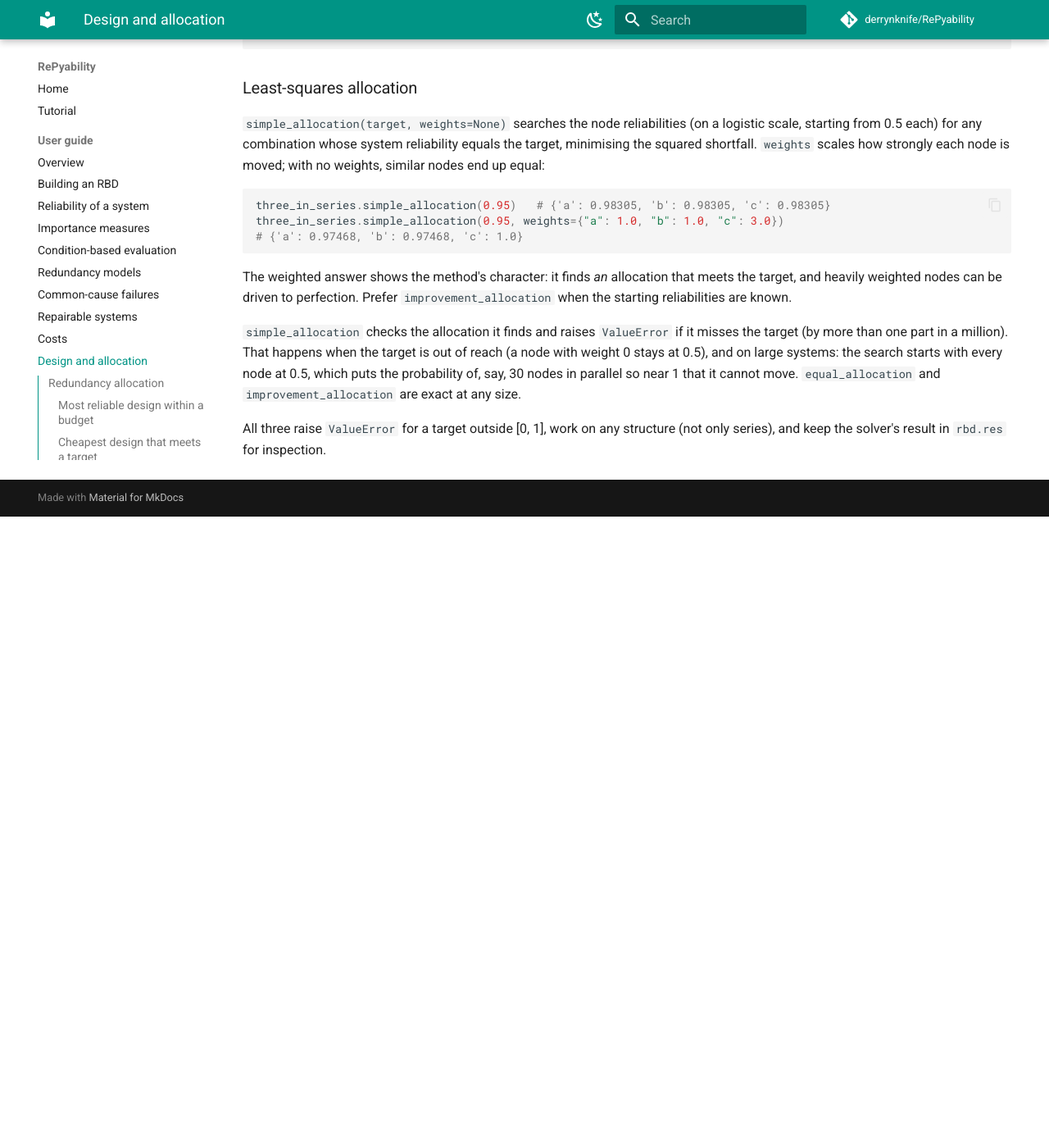
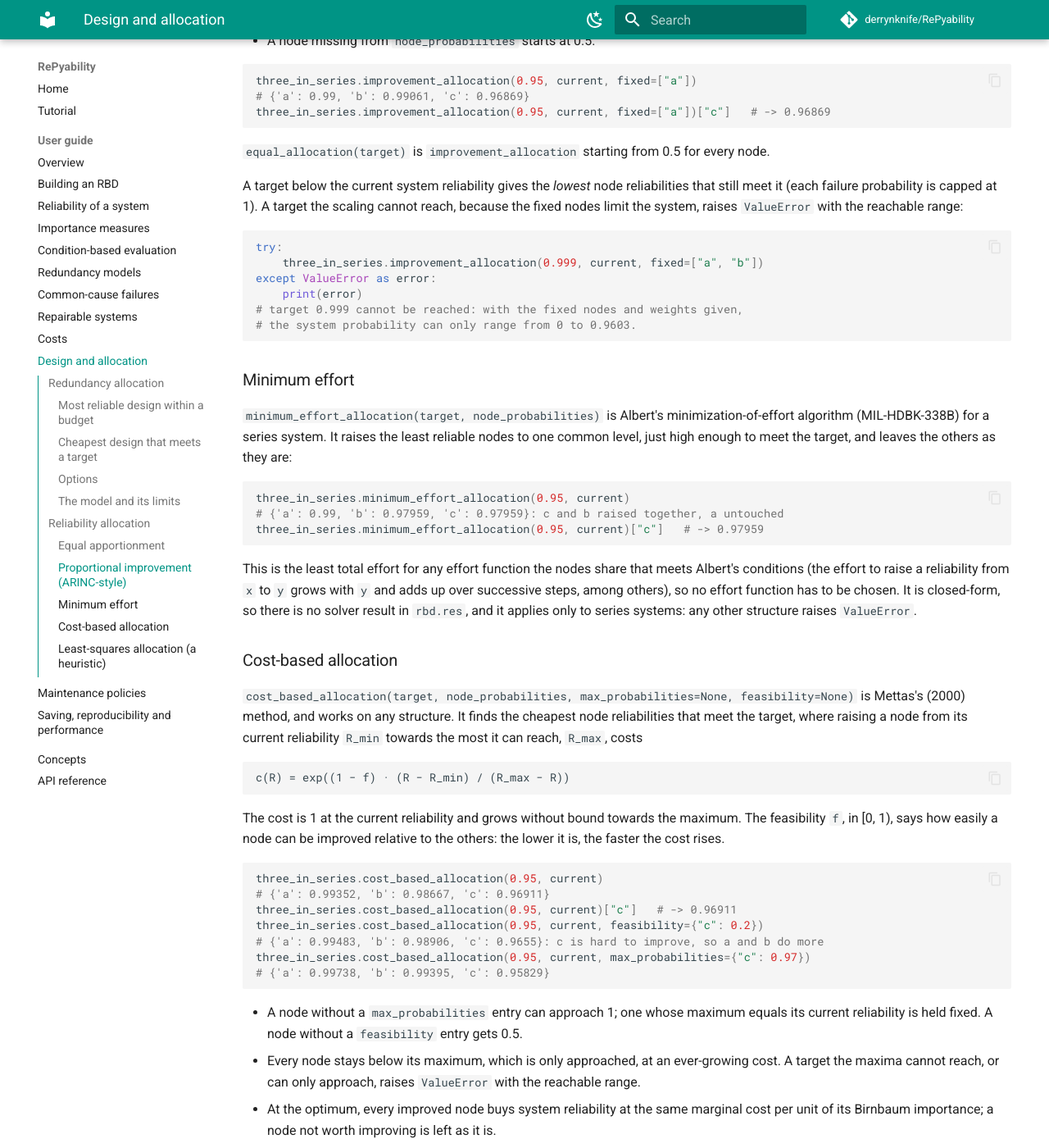
Before and after one commit to derrynknife/RePyability, an MkDocs documentation site: the page built from docs/guide/design.md, in a window 1280 px wide and 1400 px high, scrolled down 2956 px. Shown: the whole window at 82% size. Built offline with MkDocs 1.6.1 and Material for MkDocs 9.7.7, drawn with Linux system fonts in a browser that asks for light colours; comment, search, counter and statistics services are not loaded; before the commit the page ends 3586 px from its top, so only the background shows below that; some of the changed text lies outside the part shown.

Commit message:
Add the minimum-effort and cost-based allocation methods
Two classic, named reliability-allocation methods join the RBD allocation
helpers:

- minimum_effort_allocation(target, node_probabilities): Albert's (1958)
  minimization-of-effort algorithm (MIL-HDBK-338B). For a series system it
  raises the least reliable nodes to one common level, the least total
  effort for any effort function meeting Albert's conditions, in closed
  form (in logs, so long chains cannot underflow).
- cost_based_allocation(target, node_probabilities, max_probabilities=None,
  feasibility=None): Mettas's (2000) cost-based allocation, for any
  structure. It finds the cheapest node probabilities meeting the target,
  each node's cost exp((1 - f)(R - R_min)/(R_max - R)) rising from its
  current probability towards its maximum. The system probability is
  handled as log-odds from both ends of the exact engine (R from the path
  sets, 1 - R from the cut sets), with exact gradients from one reverse
  pass, and the cost as the log of its sum, so it stays exact at any size.

Tests hold the minimum-effort result to direct minimisations of two
different effort functions, and the cost-based result to a direct
minimisation of Mettas's problem and to its optimality conditions.
simple_allocation is kept, documented as a least-squares heuristic; the
design guide and concepts map each helper to its named method (equal and
ARINC-style apportionment).

Co-Authored-By: Claude Opus 5.5 <noreply@anthropic.com>
Claude-Session: https://claude.ai/code/session_01NUGaeQXKxjjiQ1ULT1ApXS

````diff
--- a/docs/guide/design.md
+++ b/docs/guide/design.md
@@ -95,7 +95,16 @@ Reliability allocation works the other way round: given a system target, what
 must each component achieve? These helpers work on **probabilities** (each
 node's reliability at the mission time, or its availability), not on
 lifetime models, and return a dict of node → required probability. Each is
-one of many allocations that meet the target, chosen by a particular rule.
+one of many allocations that meet the target, chosen by a particular rule,
+and all but one are the classic named methods:
+
+| Method | Named method | Structure | Starts from |
+|---|---|---|---|
+| `equal_allocation` | Equal apportionment | Any | Nothing (every node alike) |
+| `improvement_allocation` | ARINC-style proportional apportionment | Any | Current reliabilities |
+| `minimum_effort_allocation` | Minimization of effort (Albert, 1958) | Series | Current reliabilities |
+| `cost_based_allocation` | Cost-based allocation (Mettas, 2000) | Any | Current reliabilities |
+| `simple_allocation` | None: a least-squares heuristic | Any | 0.5 for every node |
 
 ```python
 from surpyval import FixedEventProbability
@@ -106,7 +115,7 @@ three_in_series = NonRepairableRBD(
 )
 ```
 
-### Equal allocation
+### Equal apportionment
 
 `equal_allocation(target)` gives every node the same reliability:
 
@@ -115,12 +124,15 @@ three_in_series.equal_allocation(0.95)   # {'a': 0.98305, 'b': 0.98305, 'c': 0.9
 three_in_series.equal_allocation(0.95)["a"]   # -> 0.98305   = 0.95 ** (1/3)
 ```
 
-### Proportional improvement
+### Proportional improvement (ARINC-style)
 
 `improvement_allocation(target, node_probabilities, fixed=None,
 weights=None)` starts from the current reliabilities and scales every
 node's **failure probability** by one common factor until the system meets
-the target. Nodes that are already good stay proportionally good:
+the target. Nodes that are already good stay proportionally good. This is the
+ARINC apportionment, generalised: ARINC scales every failure *rate* by a
+common factor, which is the same for small failure probabilities, and it
+works on any structure:
 
 ```python
 current = {"a": 0.99, "b": 0.97, "c": 0.90}
@@ -157,7 +169,75 @@ except ValueError as error:
 # the system probability can only range from 0 to 0.9603.
 ```
 
-### Least-squares allocation
+### Minimum effort
+
+`minimum_effort_allocation(target, node_probabilities)` is Albert's
+minimization-of-effort algorithm (MIL-HDBK-338B) for a series system. It
+raises the least reliable nodes to one common level, just high enough to meet
+the target, and leaves the others as they are:
+
+```python
+three_in_series.minimum_effort_allocation(0.95, current)
+# {'a': 0.99, 'b': 0.97959, 'c': 0.97959}: c and b raised together, a untouched
+three_in_series.minimum_effort_allocation(0.95, current)["c"]   # -> 0.97959
+```
+
+This is the least total effort for any effort function the nodes share that
+meets Albert's conditions (the effort to raise a reliability from `x` to `y`
+grows with `y` and adds up over successive steps, among others), so no
+effort function has to be chosen. It is closed-form, so there is no solver
+result in `rbd.res`, and it applies only to series systems: any other
+structure raises `ValueError`.
+
+### Cost-based allocation
+
+`cost_based_allocation(target, node_probabilities, max_probabilities=None,
+feasibility=None)` is Mettas's (2000) method, and works on any structure. It
+finds the cheapest node reliabilities that meet the target, where raising a
+node from its current reliability `R_min` towards the most it can reach,
+`R_max`, costs
+
+```
+c(R) = exp((1 − f) · (R − R_min) / (R_max − R))
+```
+
+The cost is 1 at the current reliability and grows without bound towards the
+maximum. The feasibility `f`, in [0, 1), says how easily a node can be
+improved relative to the others: the lower it is, the faster the cost rises.
+
+```python
+three_in_series.cost_based_allocation(0.95, current)
+# {'a': 0.99352, 'b': 0.98667, 'c': 0.96911}
+three_in_series.cost_based_allocation(0.95, current)["c"]   # -> 0.96911
+three_in_series.cost_based_allocation(0.95, current, feasibility={"c": 0.2})
+# {'a': 0.99483, 'b': 0.98906, 'c': 0.9655}: c is hard to improve, so a and b do more
+three_in_series.cost_based_allocation(0.95, current, max_probabilities={"c": 0.97})
+# {'a': 0.99738, 'b': 0.99395, 'c': 0.95829}
+```
+
+- A node without a `max_probabilities` entry can approach 1; one whose
+  maximum equals its current reliability is held fixed. A node without a
+  `feasibility` entry gets 0.5.
+- Every node stays below its maximum, which is only approached, at an
+  ever-growing cost. A target the maxima cannot reach, or can only
+  approach, raises `ValueError` with the reachable range.
+- At the optimum, every improved node buys system reliability at the same
+  marginal cost per unit of its Birnbaum importance; a node not worth
+  improving is left as it is.
+- It stays exact at any size: the system probability is handled on the
+  log-odds scale from both ends of the exact engine, with exact gradients.
+
+On a structure that is not a series, only the cost-based method applies:
+
+```python
+from repyability import RBD
+
+pumps_and_valve = RBD([("s", "p1"), ("s", "p2"), ("p1", "v"), ("p2", "v"), ("v", "t")])
+pumps_and_valve.cost_based_allocation(0.99, {"p1": 0.9, "p2": 0.9, "v": 0.9})
+# {'p1': 0.98081, 'p2': 0.98081, 'v': 0.99036}: the valve must reach 0.99 on its own
+```
+
+### Least-squares allocation (a heuristic)
 
 `simple_allocation(target, weights=None)` searches the node reliabilities
 (on a logistic scale, starting from 0.5 each) for any combination whose
@@ -173,8 +253,9 @@ three_in_series.simple_allocation(0.95, weights={"a": 1.0, "b": 1.0, "c": 3.0})
 
 The weighted answer shows the method's character: it finds *an* allocation
 that meets the target, and heavily weighted nodes can be driven to
-perfection. Prefer `improvement_allocation` when the starting reliabilities
-are known.
+perfection. It is not a named method, and which of the many allocations that
+meet the target it returns depends on the optimiser, so prefer the named
+methods above.
 
 `simple_allocation` checks the allocation it finds and raises `ValueError`
 if it misses the target (by more than one part in a million). That happens
@@ -183,6 +264,6 @@ large systems: the search starts with every node at 0.5, which puts the
 probability of, say, 30 nodes in parallel so near 1 that it cannot move.
 `equal_allocation` and `improvement_allocation` are exact at any size.
 
-All three raise `ValueError` for a target outside [0, 1], work on any
-structure (not only series), and keep the solver's result in `rbd.res` for
-inspection.
+All of them raise `ValueError` for a target outside [0, 1]. All but
+`minimum_effort_allocation` work on any structure and keep the solver's
+result in `rbd.res` for inspection. They treat the nodes as independent.
````
Also changed, not shown: CHANGELOG.md (+20 -0 lines), README.md (+3 -1 lines), docs/concepts.md (+25 -7 lines), docs/index.md (+1 -1 lines), 2 other files.
